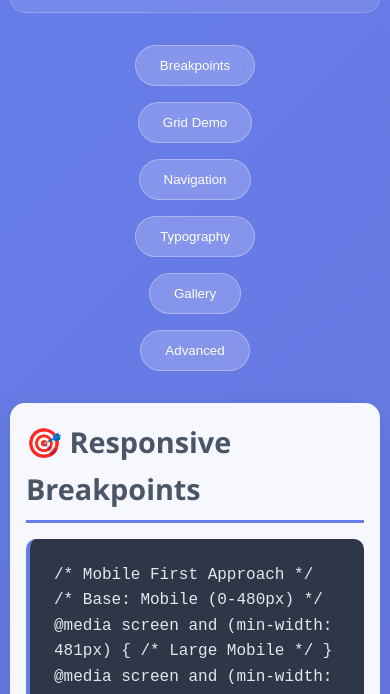
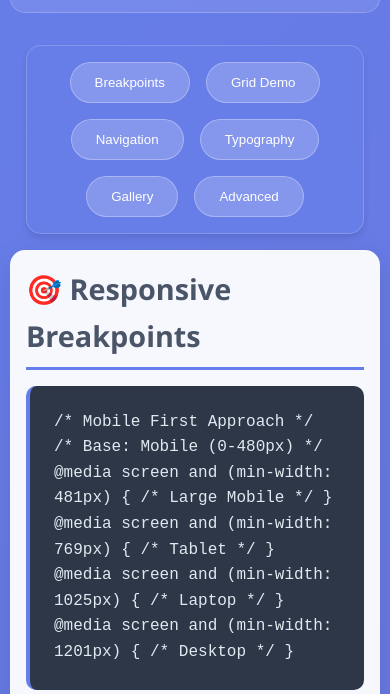
Before and after one commit to vivekvcr/Advanced-CSS, a plain HTML site: page Week One/week-three.html in a window 390 px wide. Shown: the part 178-872 px from the top of the page. Drawn offline with Linux system fonts and the light colour scheme.

Commit message:
week-three

```diff
--- a/Week One/week-three.html
+++ b/Week One/week-three.html
@@ -55,6 +55,17 @@
             gap: 1rem;
             margin-bottom: 2rem;
             flex-wrap: wrap;
+            position: sticky;
+            top: 0;
+            z-index: 100;
+            background: rgb(103 125 232);
+            backdrop-filter: blur(10px);
+            padding: 1rem;
+            border-radius: 15px;
+            border: 1px solid rgba(255, 255, 255, 0.2);
+            box-shadow: 0 4px 6px rgba(0, 0, 0, 0.1);
+
+
         }
 
         .nav-btn {
@@ -231,8 +242,11 @@
             }
 
             .nav {
-                flex-direction: column;
-                align-items: center;
+                position: sticky;
+                bottom: 20px;
+                top: 0;
+                margin: 1rem;
+
             }
 
             .device-indicator::after {
@@ -389,7 +403,7 @@
     </style>
 </head>
 <body>
-    <div class="device-indicator"></div>
+    <!-- <div class="device-indicator"></div> -->
 
     <div class="container">
         <header class="header">
```
